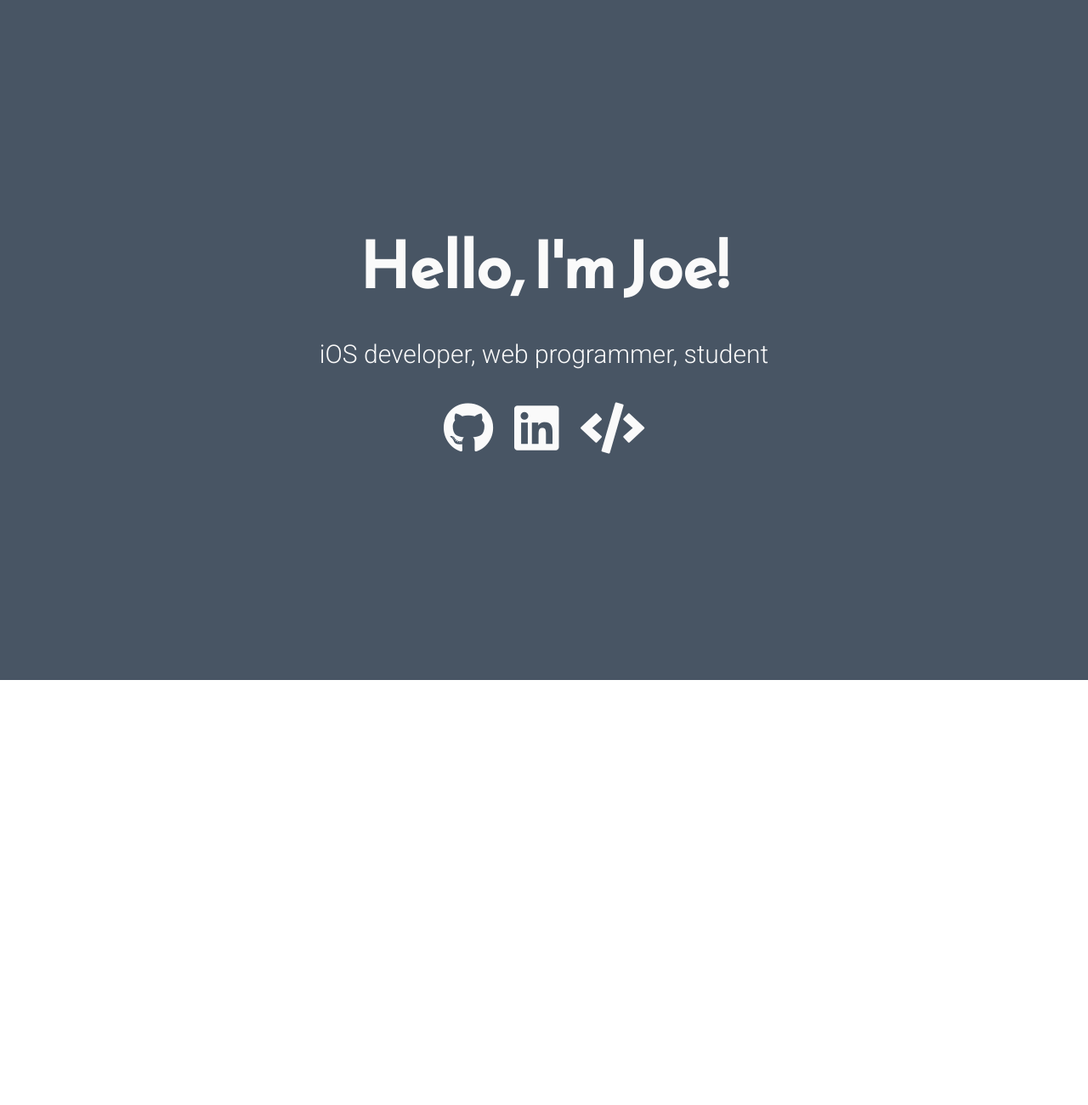
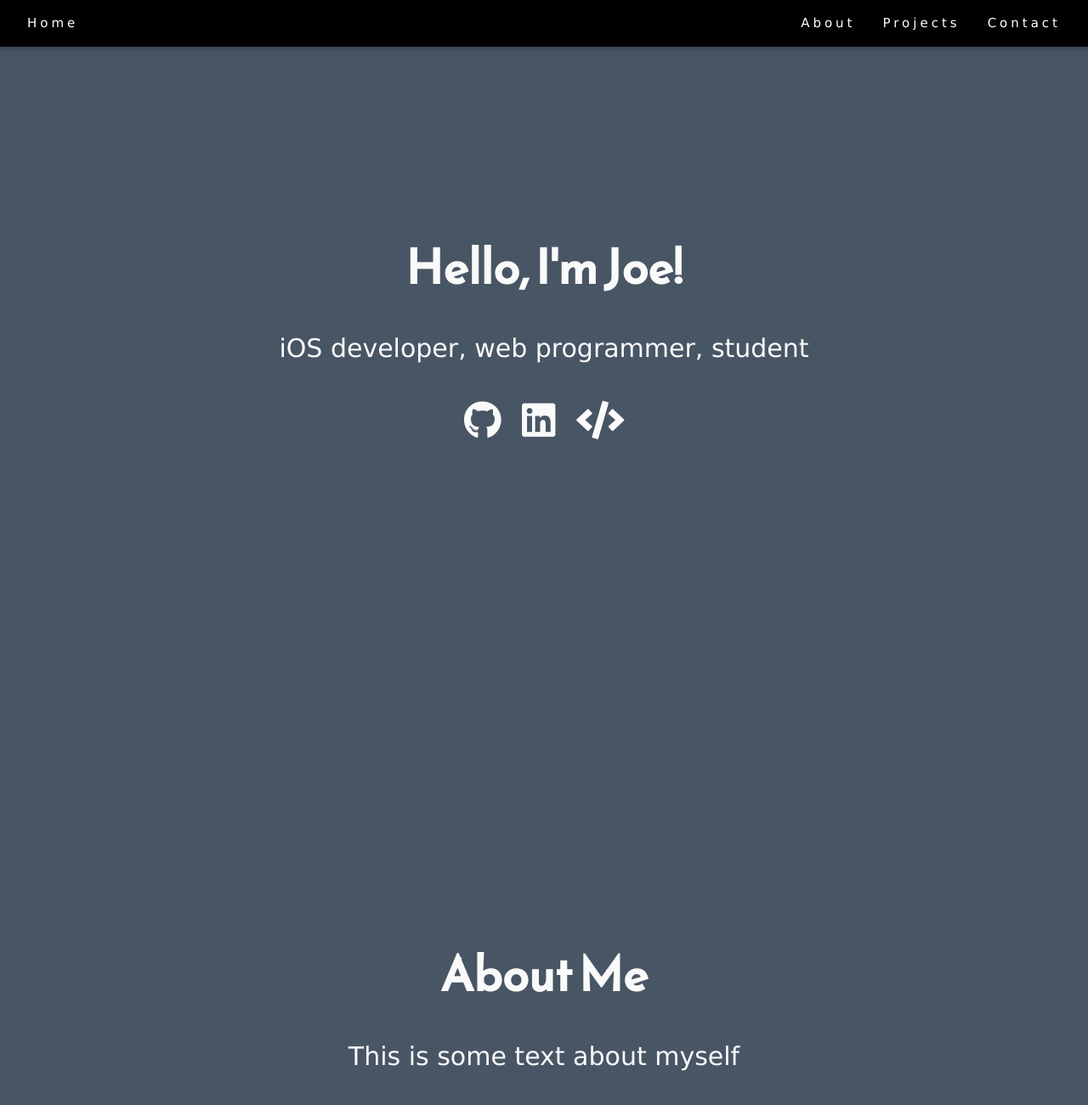
Before and after one commit to jantongiovanni/jantongiovanni.github.io, a plain HTML site: page index.html in a window 1280 px wide. Shown: the top 1300 px of the page at 85% size. Before the commit the page ends 800 px from the top, so only its background shows below. Drawn offline with nearby package versions, Linux system fonts and the light colour scheme.

Commit message:
bar buttons and different sections

```diff
--- a/css/styles.css
+++ b/css/styles.css
@@ -41,7 +41,7 @@ main {
 	flex-direction: column;
 	min-height: 100vh;
 	justify-content: center;
-	padding: 0 30px;
+	padding: 0 0px;
 	text-align: center;
 }
 
--- a/index.html
+++ b/index.html
@@ -9,19 +9,47 @@
 
 	<link href="https://fonts.googleapis.com/css?family=Reem+Kufi|Roboto:300" rel="stylesheet">
 	<link href="https://use.fontawesome.com/releases/v5.0.8/css/all.css" rel="stylesheet">
+	<link href="https://www.w3schools.com/w3css/4/w3.css" rel="stylesheet">
 	<link rel="stylesheet" href="css/styles.css">
+
+
 
 </head>
 <body style = "margin:0">
 	<main>
-		<div class="intro">Hello, I'm Joe!</div>
+		<div class="w3-top">
+		  <div class="w3-bar w3-black w3-padding w3-card" style="letter-spacing:4px;">
+			<a href="#home" class="w3-bar-item w3-button">Home</a>
+			<!-- Right-sided navbar links. Hide them on small screens -->
+			<div class="w3-right w3-hide-small">
+			  <a href="#about" class="w3-bar-item w3-button">About</a>
+			  <a href="#projects" class="w3-bar-item w3-button">Projects</a>
+			  <a href="#contact" class="w3-bar-item w3-button">Contact</a>
+			</div>
+		  </div>
+		</div>
+
+		<div class="intro" id="home">Hello, I'm Joe!</div>
 		<div class="tagline">iOS developer, web programmer, student</div>
 		<!-- https://fontawesome.com/icons?d=gallery&s=brands -->
 		<div class="icons-social">
 			<a target="_blank" href="https://github.com/jantongiovanni" class = "hvr-icon-bob"><i class="fab fa-github hvr-icon"></i></a>
 			<a target="_blank" href="https://www.linkedin.com/in/joe-antongiovanni-9646ba14a/" class = "hvr-icon-bob"><i class="fab fa-linkedin hvr-icon"></i></a>
 			<a target="_blank" href="https://repl.it/@JosephAntongiov" class = "hvr-icon-bob"><i class="fas fa-code hvr-icon"></i></a>
-    </div>
+		</div>
 	</main>
+	<main>
+		<div class="intro" id="about">About Me</div>
+		<div class="tagline">This is some text about myself</div>
+	</main>
+	<main>
+		<div class="intro" id="projects">Projects</div>
+		<div class="tagline">This is where my projects go</div>
+	</main>
+	<main>
+		<div class="intro" id="contact">Contact Info</div>
+		<div class="tagline">My contact info</div>
+	</main>
+
 </body>
 </html>
```
